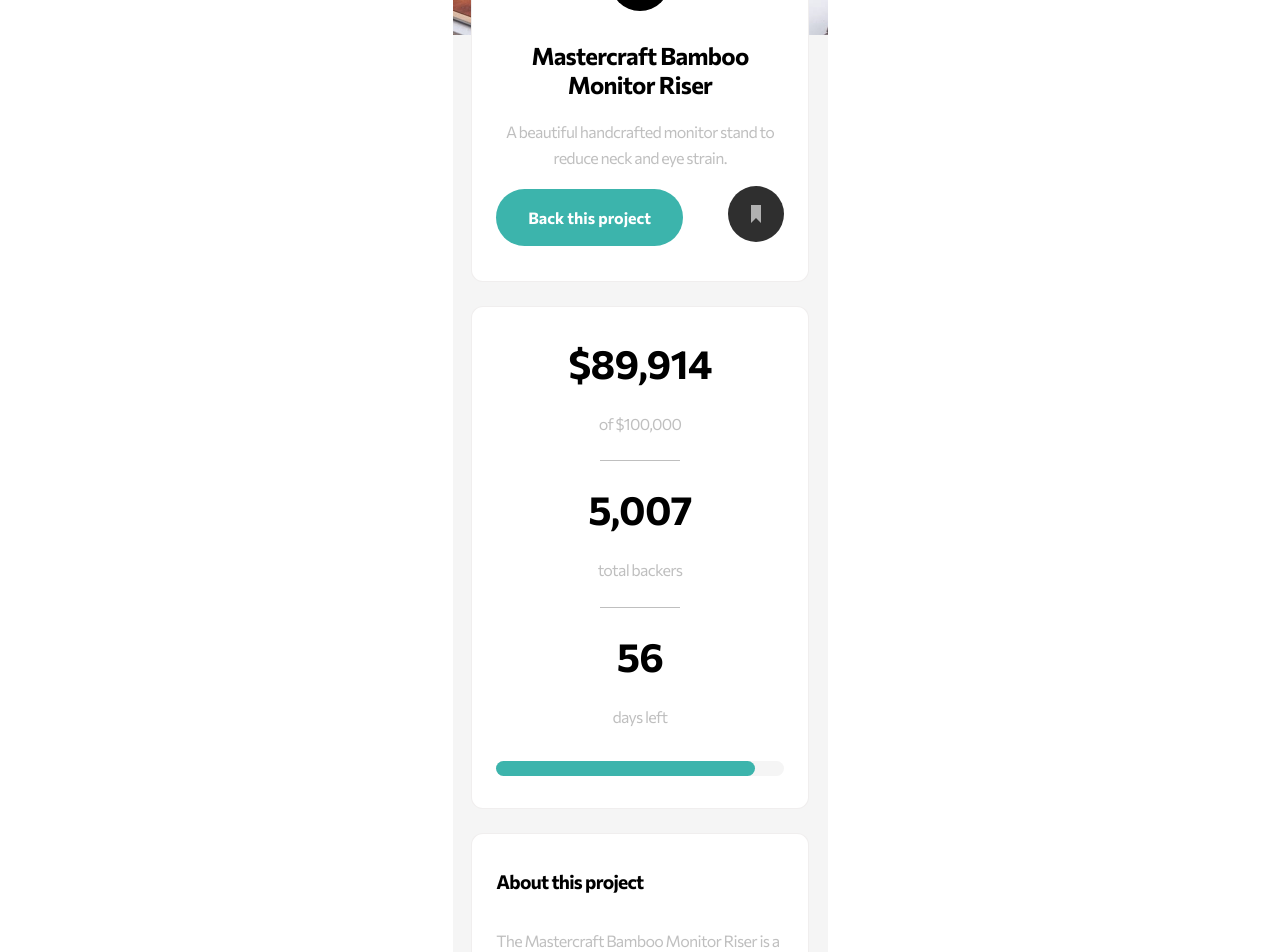
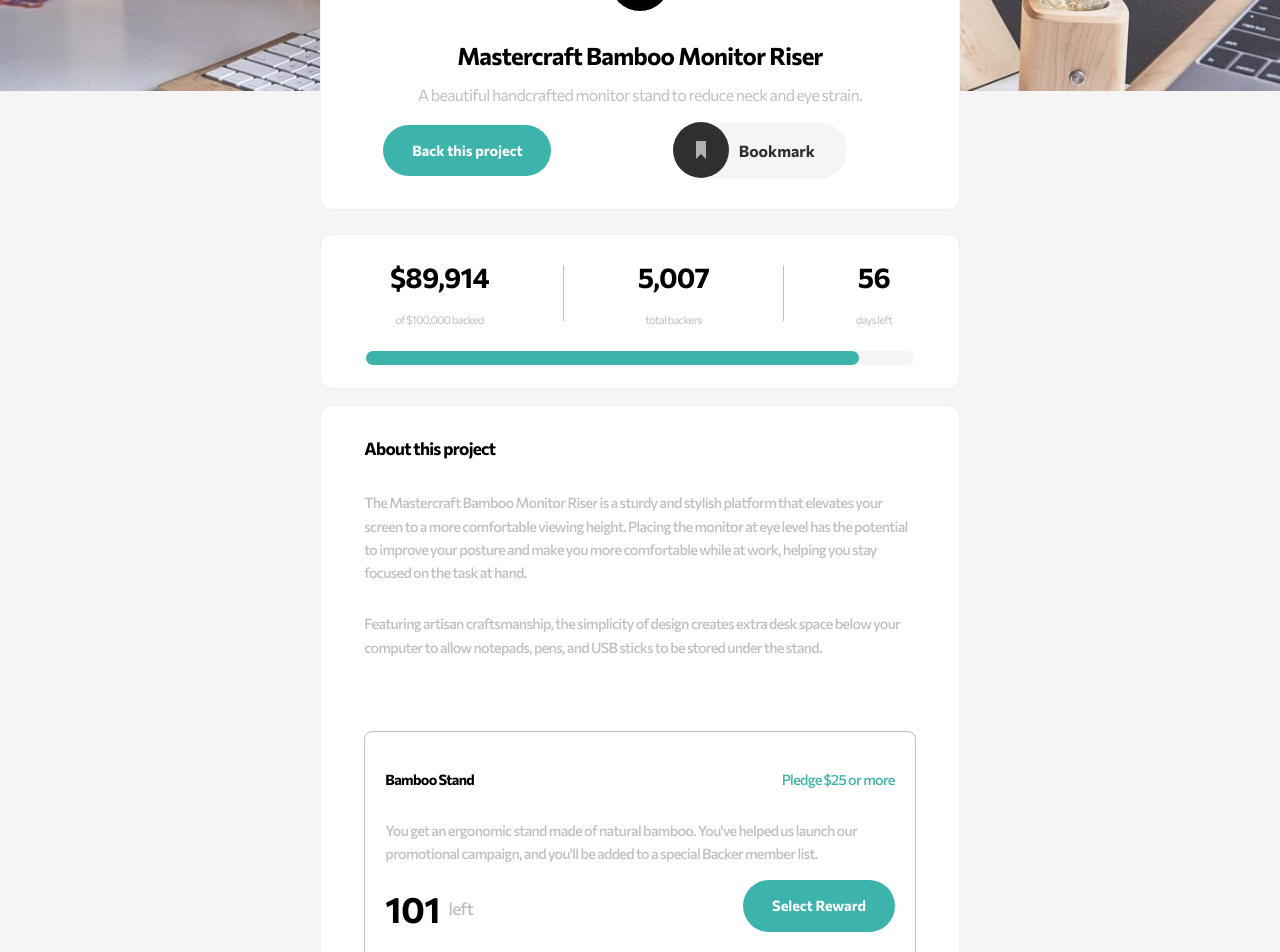
Before and after one commit to steppan26/Challenge-04--Crowdfunding-Product-Page, a React (Create React App) app: page / in a window 1280 px wide. Shown: the part 260-1212 px from the top of the page. Built offline with nearby package versions, Linux system fonts and the light colour scheme.

Commit message:
submitting project with working mobile version and desktop version partially done. Need to finish the modal stylings for desktop

```diff
--- a/src/App.css
+++ b/src/App.css
@@ -1,7 +1,7 @@
 :root{
     box-sizing: border-box;
 }
-.mobile{
+#App{
     background-image: url("./images/image-hero-mobile.jpg");
     background-position: 50% -5px;
     background-repeat: no-repeat;
@@ -52,8 +52,21 @@
     padding: 1em 1.5em;
 }
 
-@media only screen and (max-width: 600px) {
+@media only screen and (min-width: 995px) {
     .articleWrapper{
-        flex-direction: row;
+        width: 50%;
+    }
+    #App{
+        margin: 0;
+        max-width: 100%;
+        width: 100%;
+        background-image: url("./images/image-hero-desktop.jpg");
+        background-position: 50% -5px;
+        background-repeat: no-repeat;
+        background-size: 100%;
+        background-size: contain;
+    }
+    .card{
+        padding: 1em 3em;
     }
 }
--- a/src/App.js
+++ b/src/App.js
@@ -53,21 +53,23 @@ class App extends Component{
     btnsArray.forEach((btn) =>{
       for(let i = 1; i < btnsArray.length + 1; i++){
         if(btn.classList.contains("linkID"+i)){
-            btn.addEventListener("click", (e) => {
-              const arrayIndex = this.getLinkId(e) -1
-              if(arrayIndex >= 1){
-                if(this.state.pledgesRemaining[arrayIndex-1] > 0){
-                  this.buttonClicked(e)
-                }
-              } else {
-                this.buttonClicked(e)
-              }
-            })
+            btn.addEventListener("click", (e) => this.pledgeBtnEvent(e) )
           linkedBtns.push(btn)
         }
       }
     })
     this.setState({linkedBtnsArray: linkedBtns})
+  }
+
+pledgeBtnEvent(e){
+    const arrayIndex = this.getLinkId(e) -1
+    if(arrayIndex >= 1){
+      if(this.state.pledgesRemaining[arrayIndex-1] > 0){
+        this.buttonClicked(e)
+      }
+    } else {
+      this.buttonClicked(e)
+    }
   }
 
   createPledgeSubmitBtns(){
@@ -98,11 +100,19 @@ class App extends Component{
 
   setBookmarkClickEvent(){
     const bookmarkIcon = document.getElementById("bookmarkBtnColor")
+    bookmarkIcon.removeEventListener("click", (e) => this.pledgeBtnEvent(e) )
     bookmarkIcon.addEventListener("click", () =>{
       if(!this.state.bookmarkIsOn){
-        document.getElementById("bookmarkBtnColor").children[0].style.fill = "var(--clr-primary-cyan)"
+        document.getElementById("bookmarkBtnColor").children[0].style.fill = "var(--clr-secondary-cyan)"
+        document.getElementById("bookmarkBtnColor").parentElement.previousSibling.innerHTML = "Bookmarked"
+        document.getElementById("bookmarkBtnColor").parentElement.previousSibling.style.color = "var(--clr-secondary-cyan)"
+console.log(document.getElementById("bookmarkBtnColor").parentElement.previousSibling.style.color)
       } else {
         document.getElementById("bookmarkBtnColor").children[0].style.fill = "#2F2F2F"
+        document.getElementById("bookmarkBtnColor").parentElement.previousSibling.innerHTML = "Bookmark"
+        document.getElementById("bookmarkBtnColor").parentElement.previousSibling.style.color = "#2F2F2F"
+      console.log(document.getElementById("bookmarkBtnColor").parentElement.previousSibling.style.color)
+
       }
       let bookmarkNewState = !this.state.bookmarkIsOn
       this.setState({bookmarkIsOn: bookmarkNewState})
@@ -260,7 +270,7 @@ class App extends Component{
     }
 
     return(
-      <div id="App" className="defaultTheme mobile">
+      <div id="App" className="defaultTheme">
         <Navbar />
         <article className="articleWrapper">
           <LandingCard />
--- a/src/Components/AboutProjectCard.css
+++ b/src/Components/AboutProjectCard.css
@@ -16,3 +16,10 @@
 .aboutProject>.pledgeSection{
     border: 1px solid var(--clr-dark-gray);
 }
+
+@media only screen and (min-width: 995px) {
+    .aboutProject{
+        font-size: 0.9em;
+        font-weight: var(--ff-wght-button);
+    }
+}
--- a/src/Components/Bookmark.css
+++ b/src/Components/Bookmark.css
@@ -1,4 +1,40 @@
 #bookmarkBtn{
     position: relative;
     cursor: pointer;
+    display: flex;
+    align-items: center;
 }
+
+.btnBookmark{
+    display: none;
+    order: 2;
+    z-index: 1;
+    padding-left: 60px;
+    transform: translateX(-50px);
+}
+
+.btnBookmark:hover{
+    background-color: whitesmoke !important;
+}
+
+.bookmarkLogo{
+    margin-left: auto;
+    order: 1;
+    z-index: 2;
+}
+
+@media only screen and (min-width: 995px) {
+    .btnBookmark{
+        display: inline;
+        color: #2F2F2F;
+
+    }
+
+    .bookmarkLogo{
+        order: 1;
+        z-index: 2;
+    }
+    #bookmarkBtnColor>circle{
+        fill: hsla(0, 0, 50%, 1);
+    }
+}
--- a/src/Components/Bookmark.js
+++ b/src/Components/Bookmark.js
@@ -1,11 +1,19 @@
 import React from 'react';
 import './Bookmark.css';
+import Button from './Button'
 
 const Bookmark = (props) =>{
 
     return(
         <div id="bookmarkBtn" onClick={props.onClick}>
-            <svg width="56" height="56" xmlns="http://www.w3.org/2000/svg">
+            <Button className="btnBookmark"
+                    bgColor='whitesmoke'
+                    textColor='#2F2F2F'
+                    fontSize='1.1em'
+                    >
+                    Bookmark
+                </Button>
+            <svg width="56" height="56" xmlns="http://www.w3.org/2000/svg" className="bookmarkLogo">
                 <g  id="bookmarkBtnColor" fill="none" fillRule="evenodd">
                     <circle
                         fill="#2F2F2F"
--- a/src/Components/Button.css
+++ b/src/Components/Button.css
@@ -11,5 +11,5 @@
 }
 
 .btn:hover{
-    background-color: var(--clr-secondary-cyan);
+    background-color: var(--clr-secondary-cyan) !important;
 }
--- a/src/Components/DataInfoCard.css
+++ b/src/Components/DataInfoCard.css
@@ -15,7 +15,8 @@
 }
 
 .divider{
-    height: 1px;border: none;
+    height: 1px;
+    border: none;
     background-color: var(--clr-dark-gray);
     width: 5em;
 }
@@ -35,3 +36,22 @@
     background-color: var(--clr-primary-cyan);
     border-radius: 10px;
 }
+
+@media only screen and (min-width: 995px) {
+    .DataInfoCardWrapper{
+        flex-direction: row;
+        flex-wrap: wrap;
+        justify-content: space-around;
+        align-items: center;
+        font-size: 0.7em;
+        text-align: center;
+    }
+    .divider{
+        height: 5em;
+        width: 1px;
+        margin: 0 1em;
+    }
+    #projectProgressBar{
+        width: 100%;
+    }
+}
--- a/src/Components/DataInfoCard.js
+++ b/src/Components/DataInfoCard.js
@@ -15,7 +15,7 @@ const DataInfoCard = (props) =>{
         <div className="card DataInfoCardWrapper">
             <div>
                 <h1>{dollarsBacked}</h1>
-                    <p>of {projectTarget}</p>
+                    <p>of {projectTarget} backed</p>
             </div>
             <hr className="divider" />
             <div>
--- a/src/Components/LandingCard.css
+++ b/src/Components/LandingCard.css
@@ -36,3 +36,14 @@
 .btnsSection .btn{
     font-size: larger;
 }
+
+@media only screen and (min-width: 995px) {
+    .landingCard>h2{
+        margin-bottom: 0.5em;
+        line-height: normal;
+    }
+    .btnsSection{
+        padding: 1em;
+        font-size: 0.9rem;
+    }
+}
--- a/src/Containers/Modal.css
+++ b/src/Containers/Modal.css
@@ -45,3 +45,12 @@
     justify-content: center;
     z-index: -10;
 }
+
+@media only screen and (min-width: 995px) {
+    .modalContainer{
+        width: 50%;
+    }
+    #modal>.valueWrapper{
+        order: -1;
+    }
+}
--- a/src/Containers/Navbar.css
+++ b/src/Containers/Navbar.css
@@ -32,3 +32,10 @@ nav>img{
     margin-left: auto;
     width: 15px;
 }
+
+@media only screen and (min-width: 995px) {
+    nav{
+        max-width: 100%;
+        padding: 0 5em;
+    }
+}
--- a/src/Containers/PledgeSection.css
+++ b/src/Containers/PledgeSection.css
@@ -24,7 +24,6 @@
 .valueWrapper{
     display: flex;
     align-items: center;
-    height: fit-content;
     margin-bottom: 2em;
 }
 
@@ -90,3 +89,36 @@
     margin: 0;
     padding: 0;
 }
+
+@media only screen and (min-width: 995px) {
+    .pledgeSection{
+        display: flex;
+        flex-direction: row;
+        flex-wrap: wrap;
+        height: fit-content;
+    }
+    .pledgeSectionHeader{
+        display: flex;
+        width: 100%;
+        justify-content: space-between;
+        margin: 1em 0;
+    }
+    .pledgeSectionHeader>h2{
+        margin-right: auto;
+    }
+    .valueWrapper{
+        width: fit-content;
+        margin-right: auto;
+        margin-bottom: auto;
+    }
+    .btnPledge{
+        margin-top: 0 !important;
+        margin-bottom: 0 !important;
+        height: fit-content;
+    }
+    .pledgeDivider{
+        position: relative;
+        width: 100%;
+        left: 0;
+    }
+}
```
